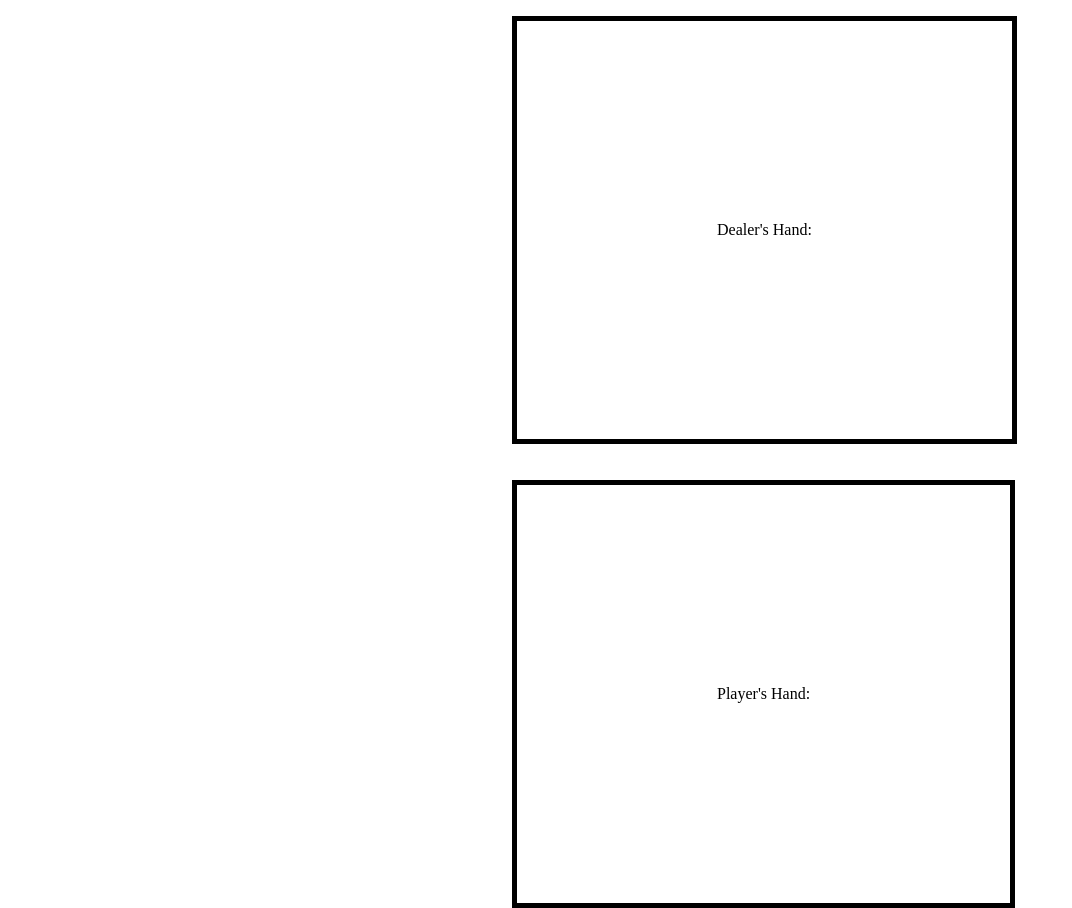
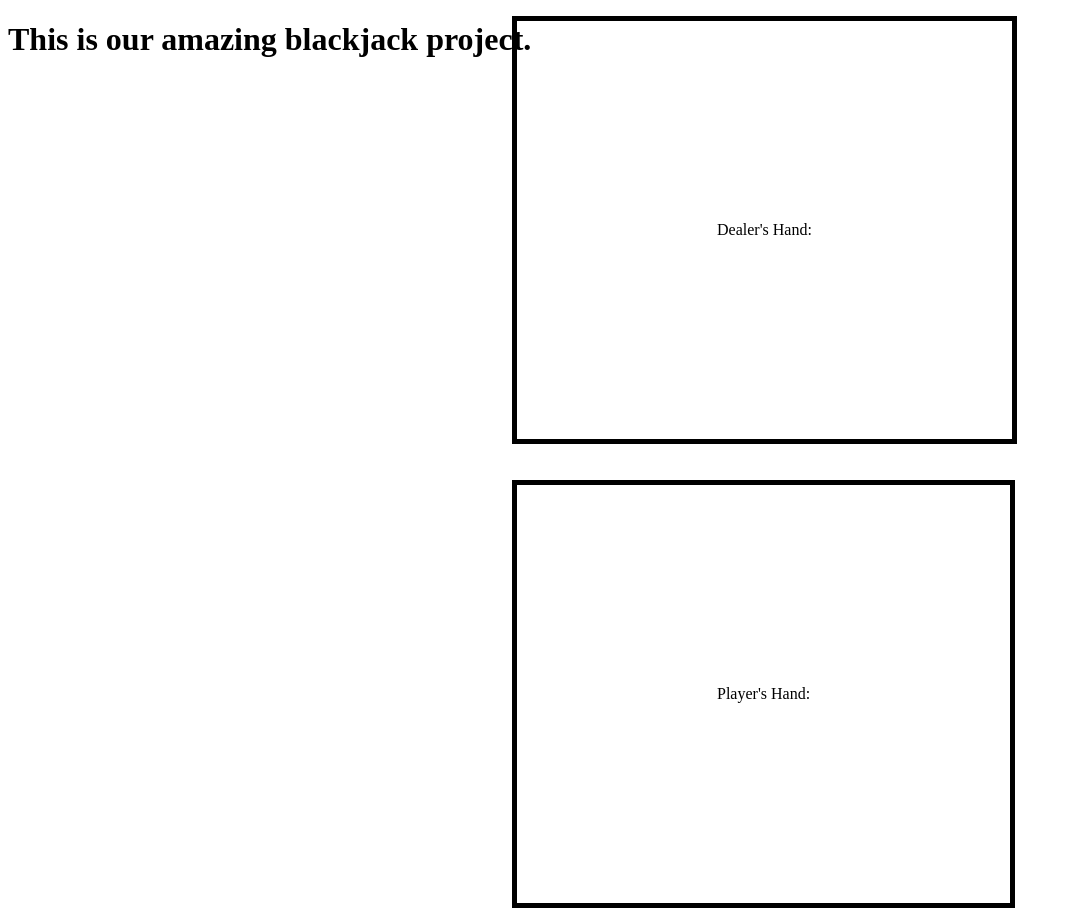
Before and after one commit to sleepyfoodie/pairedprogrammingproject, a React (Create React App) app in the folder blackjack/: page / in a window 1280 px wide. Shown: the whole page, without its empty margins (0-1072 px from the left). Built offline with nearby package versions, Linux system fonts and the light colour scheme.

Commit message:
Showing the difference in repos

```diff
--- a/blackjack/src/App.js
+++ b/blackjack/src/App.js
@@ -7,6 +7,7 @@ class App extends Component {
   render() {
     return (
       <div className="container">
+        <h1> This is our amazing blackjack project. </h1>
         <Dealer />
         <Player />
       </div>
```
